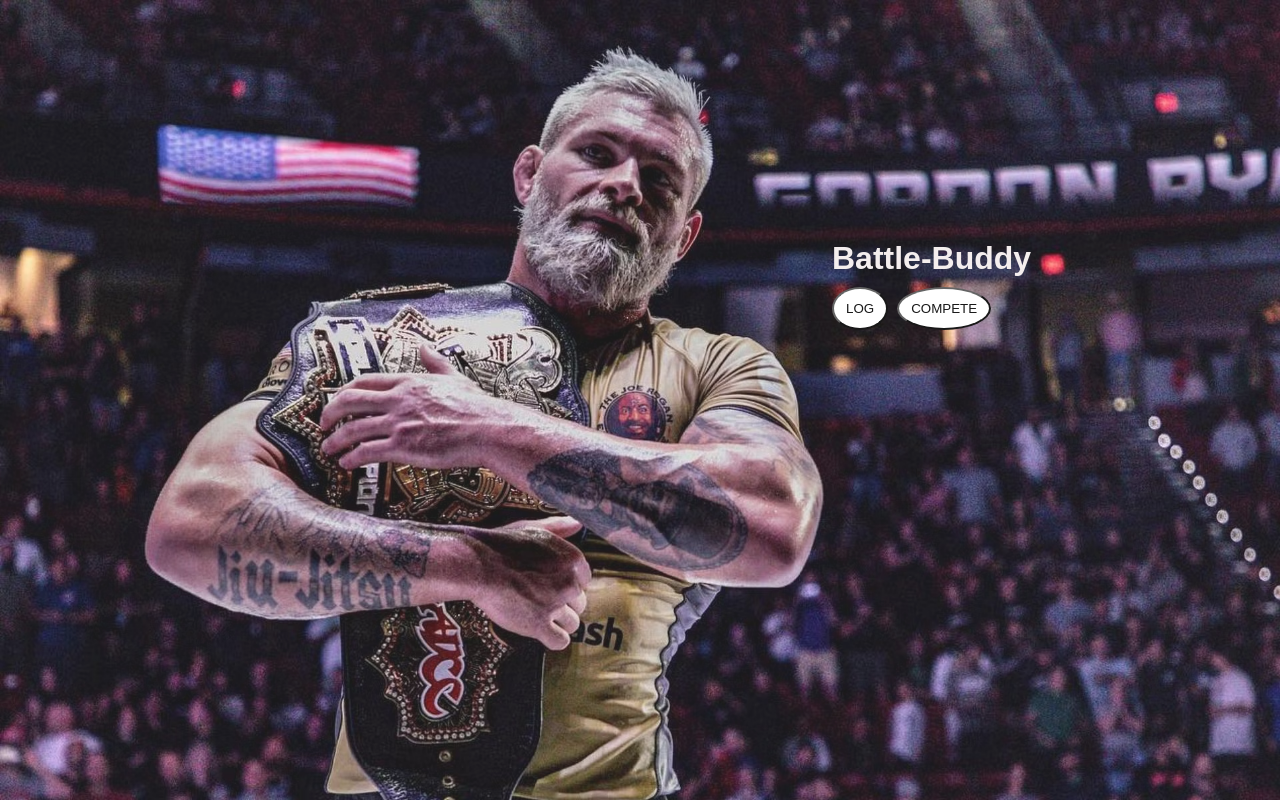
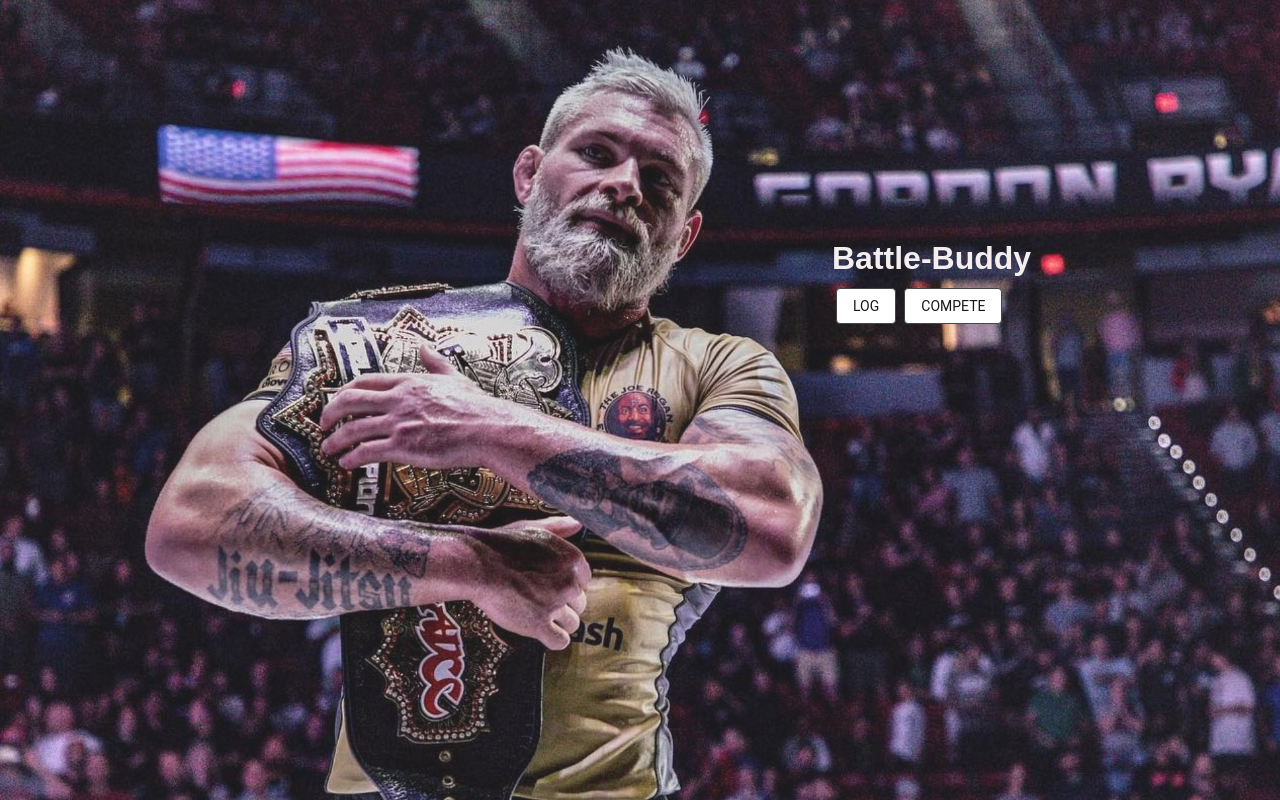
Before and after one commit to reggie1337/BjjBuddy, a React (Create React App) app: page /home in a window 1280 px wide. Built offline with nearby package versions, Linux system fonts and the light colour scheme.

Commit message:
Calander added to Journal views

```diff
--- a/package.json
+++ b/package.json
@@ -3,6 +3,10 @@
   "version": "0.1.0",
   "private": true,
   "dependencies": {
+    "@emotion/react": "^11.11.1",
+    "@emotion/styled": "^11.11.0",
+    "@mui/material": "^5.14.0",
+    "@mui/x-date-pickers": "^6.10.0",
     "@testing-library/jest-dom": "^5.16.5",
     "@testing-library/react": "^13.4.0",
     "@testing-library/user-event": "^13.5.0",
@@ -10,6 +14,7 @@
     "@types/node": "^16.18.38",
     "@types/react": "^18.2.14",
     "@types/react-dom": "^18.2.6",
+    "dayjs": "^1.11.9",
     "react": "^18.2.0",
     "react-dom": "^18.2.0",
     "react-router-dom": "^6.14.1",
--- a/src/App.css
+++ b/src/App.css
@@ -14,6 +14,7 @@
 
 .App {
   text-align: center;
+  margin-top: 0;
 }
 
 
@@ -26,6 +27,9 @@
   justify-content: center;
   font-size: calc(10px + 2vmin);
   color: white;
+  object-fit: contain;
+  width: auto;
+
 }
 
 .App-link {
@@ -38,30 +42,69 @@
 }
 
 .enter {
+  background-color:white;
+  border: 1px solid #303134;
+  border-radius: 4px;
   color: black;
-  background-color: white;
-  border-radius: 50%;
-  padding: 12px;
-  margin-top: 10px;
+  font-family: Roboto,arial,sans-serif;
+  font-size: 14px;
+  margin: 11px 4px;
+  padding: 0 16px;
+  line-height: 27px;
+  height: 36px;
+  min-width: 54px;
+  text-align: center;
+  cursor: pointer;
+  user-select: none;
+}
+
+
+/* .enter:active {
+  box-shadow: 0 2px #666;
+  transform: translateY(4px);
+} */
+
+.enter:hover {
+  background-color: lightgray;
+}
+
+.site {
+  background-color:white;
+  border: 1px solid #303134;
+  border-radius: 4px;
+  color: black;
+  font-family: Roboto,arial,sans-serif;
+  font-size: 14px;
+  margin: 11px 4px;
+  padding: 0 16px;
+  line-height: 27px;
+  height: 36px;
+  min-width: 54px;
+  text-align: center;
+  cursor: pointer;
+  user-select: none;
+}
+
+.site:hover {
+  background-color: lightgray;
 
 }
 
-.enter:active {
-  box-shadow: 0 2px #666;
-  transform: translateY(4px);
-}
-
-.site {
+.add {
+  background-color:white;
+  border: 1px solid #303134;
+  border-radius: 4px;
   color: black;
-  background-color: white;
-  border-radius: 50%;
-  padding: 12px;
-  margin-left: 9px;
-}
-
-.site:active {
-  box-shadow: 0 2px #666;
-  transform: translateY(4px);
+  font-family: Roboto,arial,sans-serif;
+  font-size: 14px;
+  margin: 11px 4px;
+  padding: 0 16px;
+  line-height: 27px;
+  height: 36px;
+  min-width: 54px;
+  text-align: center;
+  cursor: pointer;
+  user-select: none;
 }
 
 
@@ -79,3 +122,18 @@
   background-repeat: no-repeat;
   /* clip-path: polygon(100% 40%, 100px 0 , 0 400px, 0 50%); */
 }
+
+.textArea {
+  margin-left: 15px;
+  margin-top: 50px;
+}
+
+.appTitle {
+  margin-left: 14px;
+}
+
+
+.calander{
+  margin-top: 50px;
+  ;
+}
--- a/src/App.tsx
+++ /dev/null
@@ -1,12 +0,0 @@
-import React from "react";
-// import "./App.css";
-
-function App() {
-  return (
-    <div>
-      <h1>hello world</h1>
-    </div>
-  );
-}
-
-export default App;
--- a/src/index.tsx
+++ b/src/index.tsx
@@ -2,7 +2,7 @@
 import ReactDOM from "react-dom/client";
 // import "./index.css";
 import Home from "./views/home";
-import App from "./App";
+import App from "./views/App";
 import { createBrowserRouter, RouterProvider, Route } from "react-router-dom";
 
 const router = createBrowserRouter([
--- /dev/null
+++ b/src/views/App.tsx
@@ -0,0 +1,87 @@
+import React, { useState } from "react";
+import { Link } from "react-router-dom";
+import { Input } from "@mui/material";
+import { DatePicker, LocalizationProvider } from "@mui/x-date-pickers";
+import { AdapterDayjs } from "@mui/x-date-pickers/AdapterDayjs";
+import dayjs, { Dayjs } from "dayjs";
+
+export default function App() {
+  const currentDate = dayjs();
+  const dateFormat = dayjs().format("YYYY_MM_DD");
+
+  const [newTask, setNewTask] = useState<string>("");
+  const [newTodos, setTodos] = useState<{ id: number; value: string }[]>([]);
+  const [newDate, setNewDate] = useState<Dayjs | null>(null);
+
+  function addTodo() {
+    const trimmedTask = newTask.trim();
+    if (!trimmedTask) {
+      alert("Please Add Task");
+      return;
+    }
+    const newTodo = {
+      id: Math.random(),
+      value: trimmedTask,
+    };
+    setTodos((oldList) => [...oldList, newTodo]);
+    setNewTask("");
+  }
+
+  function removeTodo(newTodo: { id: number; value: string }) {
+    setTodos((oldList) => oldList.filter((task) => task.id !== newTodo.id));
+  }
+
+  return (
+    <div className="app">
+      <h1 className="appTitle">Training Journal</h1>
+      <Input
+        className="textArea"
+        size="medium"
+        type="text"
+        placeholder="notes"
+        value={newTask}
+        onChange={(e) => setNewTask(e.target.value)}
+      />
+      <LocalizationProvider dateAdapter={AdapterDayjs}>
+        <DatePicker
+          label="when did you train?"
+          value={newDate}
+          onChange={(newValue) => setNewDate(newValue)}
+        />
+      </LocalizationProvider>
+      <button className="add" onClick={() => addTodo()}>
+        Add
+      </button>
+      <div
+        style={{
+          margin: 10,
+        }}
+      >
+        <Link to={"/home"}>
+          <button className="enter" type="button">
+            Home
+          </button>
+        </Link>
+      </div>
+
+      <ul>
+        {" "}
+        {newTodos.map((newTodo) => {
+          return (
+            <li key={newTodo.id}>
+              {newTodo.value}
+              {newDate !== null && (
+                <ul>
+                  <li> Date: {newDate.format("YYYY-MM-DD")}</li>
+                </ul>
+              )}
+              <button className="enter" onClick={() => removeTodo(newTodo)}>
+                delete
+              </button>
+            </li>
+          );
+        })}
+      </ul>
+    </div>
+  );
+}
```
Also changed, not shown: 2 other files (tests, documents, lock files or other folders).
